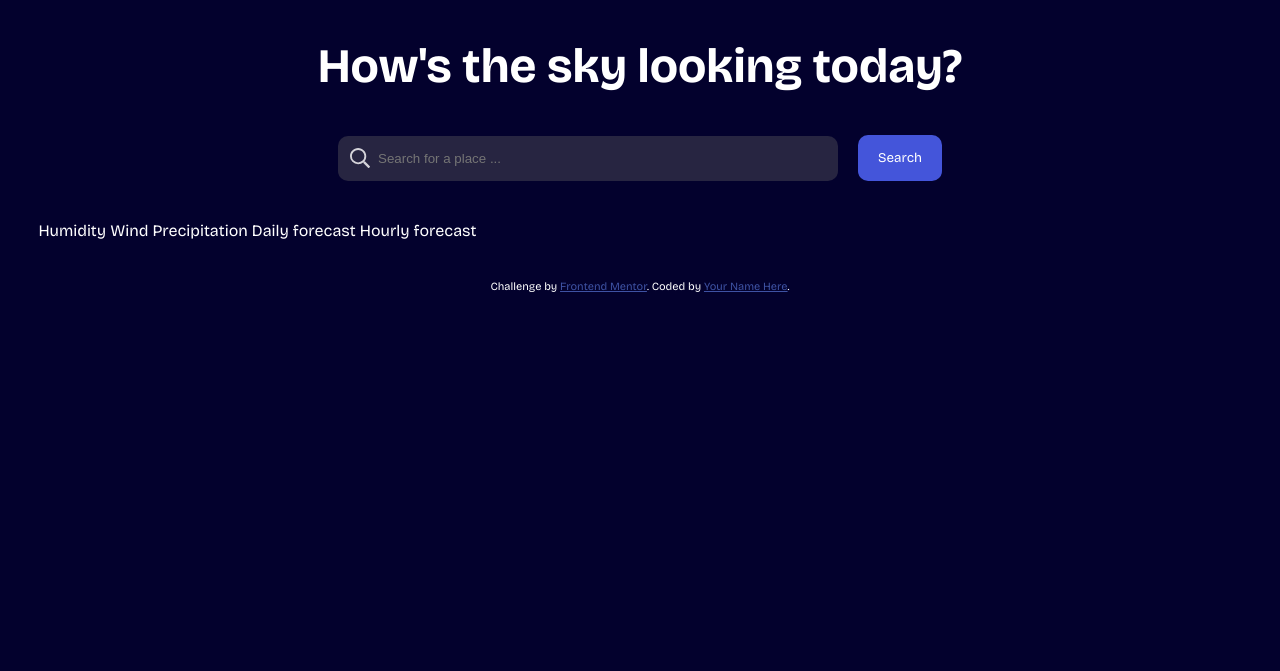
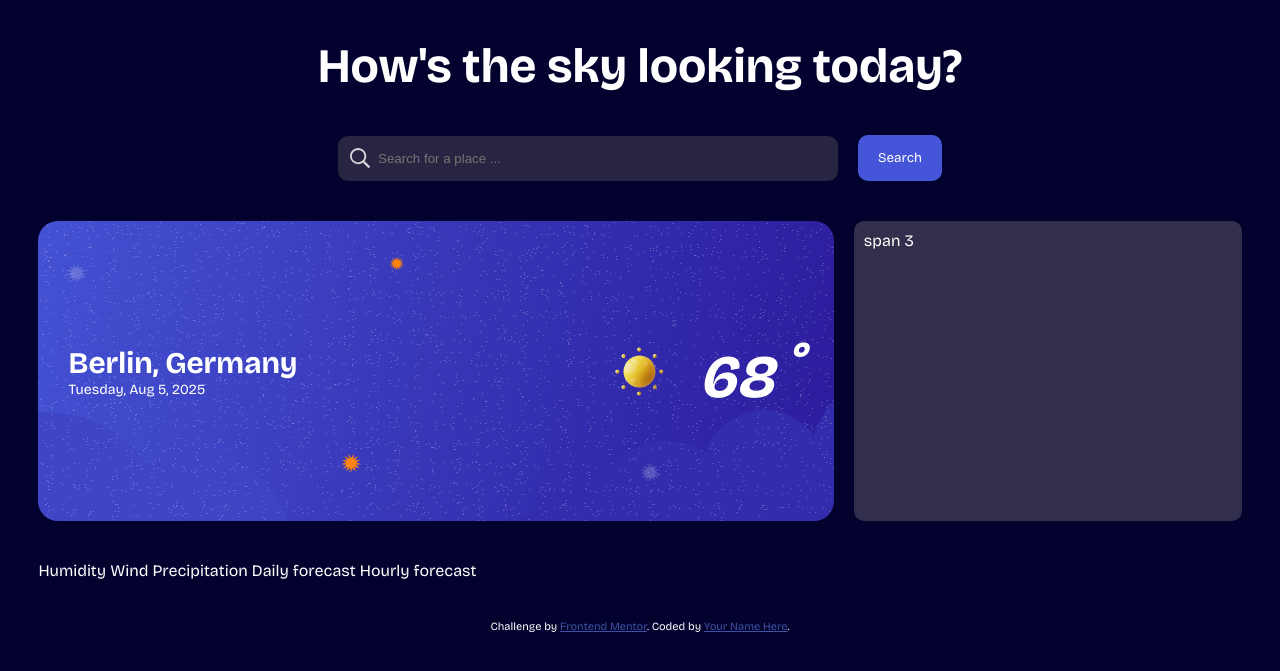
Before and after one commit to astroboy20/weather-app-main, a plain HTML site: page index.html in a window 1280 px wide. Shown: the part 81-752 px from the top of the page. Drawn offline with nearby package versions, Linux system fonts and the light colour scheme.

Commit message:
Enhance weather display section with detailed weather information and search functionality; update styles for improved layout and readability

```diff
--- a/index.html
+++ b/index.html
@@ -43,13 +43,27 @@
       <h1>How's the sky looking today?</h1>
       <div class="search-section">
         <div class="search-input">
-          <img src="/assets/images/icon-search.svg" alt="">
-          <input type="text" placeholder="Search for a place ...">
+          <img src="/assets/images/icon-search.svg" alt="" />
+          <input type="text" placeholder="Search for a place ..." />
         </div>
-        <button>Search</button>
+        <button type="submit">Search</button>
       </div>
+    </section>
 
-
+    <section class="weather-display-control">
+      <div class="weather-display">
+        <div class="weather-details">
+          <div class="details">
+            <h3>Berlin, Germany</h3>
+            <p>Tuesday, Aug 5, 2025</p>
+          </div>
+          <div class="condition">
+            <img src="/assets/images/icon-sunny.webp" width="100" alt="" />
+            <h1>68 <sup>°</sup></h1>
+          </div>
+        </div>
+      </div>
+      <div class="weather-contorl">span 3</div>
     </section>
 
     <!-- Search for a city, e.g., New York Search Feels like -->
--- a/style.css
+++ b/style.css
@@ -6,7 +6,7 @@
   padding: 0;
   margin: 0;
   font-family: "DM Sans" sans-serif;
-  background-color: hsl(243, 96%, 9%);
+
 }
 
 body {
@@ -16,6 +16,7 @@ body {
   display: flex;
   flex-direction: column;
   gap: 40px;
+  background-color: hsl(243, 96%, 9%);
 }
 
 header {
@@ -123,3 +124,57 @@ header select {
   background-color: hsl(248, 70%, 20%);
   transition: ease-in 0.3s;
 }
+
+.weather-display-control {
+  display: grid;
+  grid-template-columns: repeat(12, 1fr);
+  gap: 20px;
+}
+
+.weather-display {
+  grid-column: span 8;
+  /* border: 1px solid red; */
+}
+.weather-contorl {
+  grid-column: span 4;
+  padding: 10px;
+  border-radius: 10px;
+  background-color: hsl(243, 23%, 24%);
+}
+
+.weather-display .weather-details {
+  background: url("/assets/images/bg-today-large.svg") no-repeat center center;
+  height: 300px;
+  background-size: cover;
+  border-radius: 20px;
+  display: flex;
+  justify-content: space-between;
+  align-items: center;
+}
+
+.weather-details .details {
+  display: flex;
+  flex-direction: column;
+  padding: 10px 30px;
+}
+
+.weather-details .details h3{
+    font-size: 30px;
+    font-weight: bold;
+}
+
+.weather-details .details p{
+    font-size: 14px;
+}
+
+.weather-details .condition {
+    display: flex;
+    gap: 10px;
+    align-items: center;
+  }
+.weather-details .condition h1 {
+    font-size: 60px;
+    font-weight: bold;
+    font-style: italic;
+    margin-right: 30px;
+  }
```
